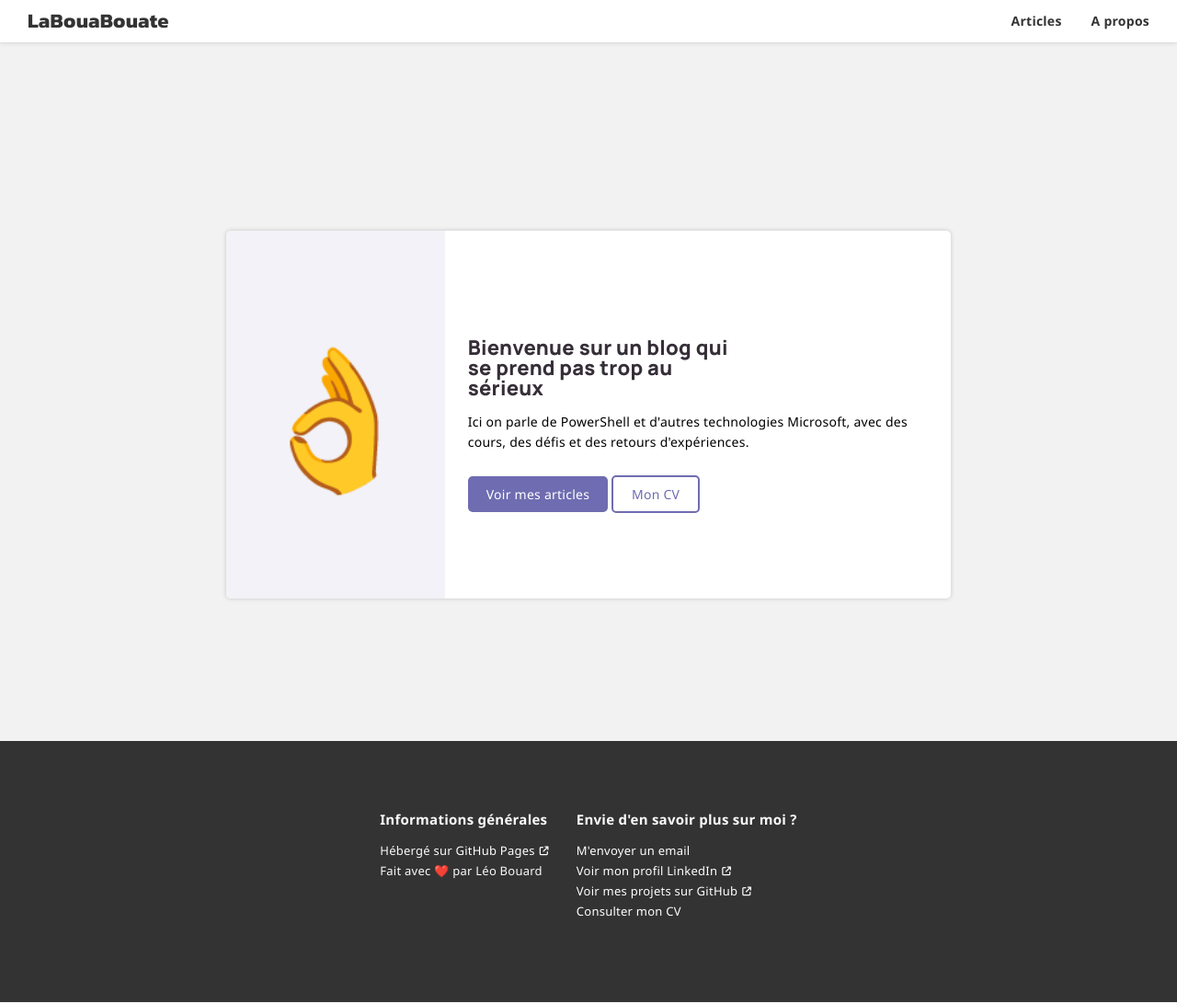
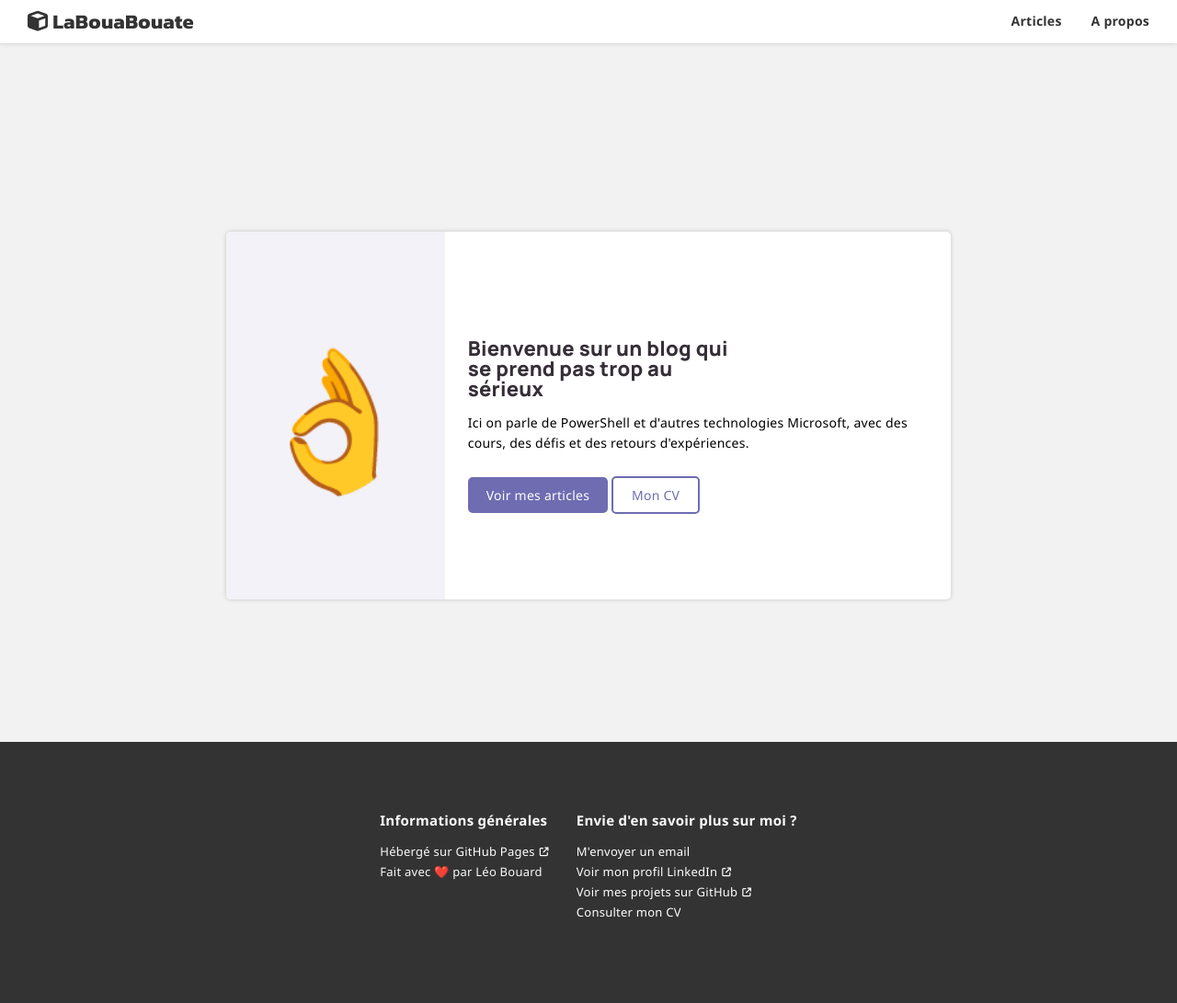
Before and after one commit to leobouard/leobouard.github.io, a Jekyll site: the page built from index.md, in a window 1280 px wide. Shown: the whole page at 92% size. Built offline with Jekyll 4.4.1, drawn with Linux system fonts in a browser that asks for light colours; nearby versions of some CDN libraries; some web fonts are replaced; our own code applies the rules of GitHub Pages for plain Markdown files.

Commit message:
Ajout du cube sur le logo

```diff
--- a/_layouts/default.html
+++ b/_layouts/default.html
@@ -27,7 +27,7 @@
   <body>
     <header id="top">
       <nav>
-        <a href="{{ "/" | absolute_url }}">LaBouaBouate</a>
+        <a href="{{ "/" | absolute_url }}"><i class="fa-solid fa-cube"></i>LaBouaBouate</a>
         <a href="/about">A propos</a>
         <a href="/blog">Articles</a>
       </nav>
--- a/assets/css/style.scss
+++ b/assets/css/style.scss
@@ -66,6 +66,10 @@ header {
         font-family: 'Kanit', sans-serif;
         font-weight: 700;
         font-size: 22px;
+    }
+
+    nav > a:first-child > i {
+        margin-right: 5px;
     }
 }
 
```
